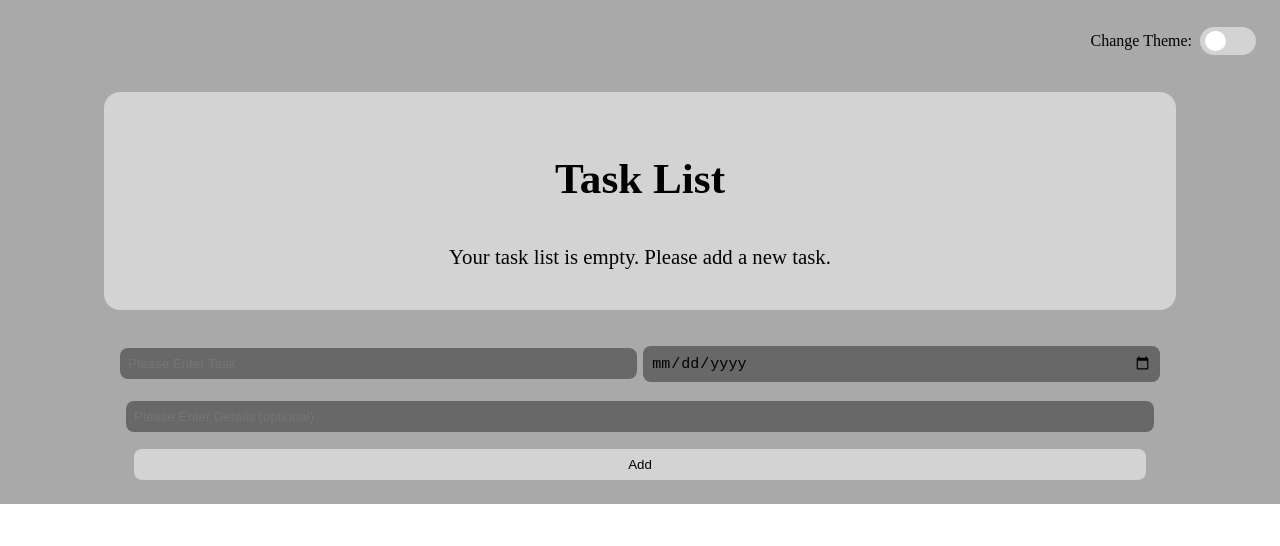
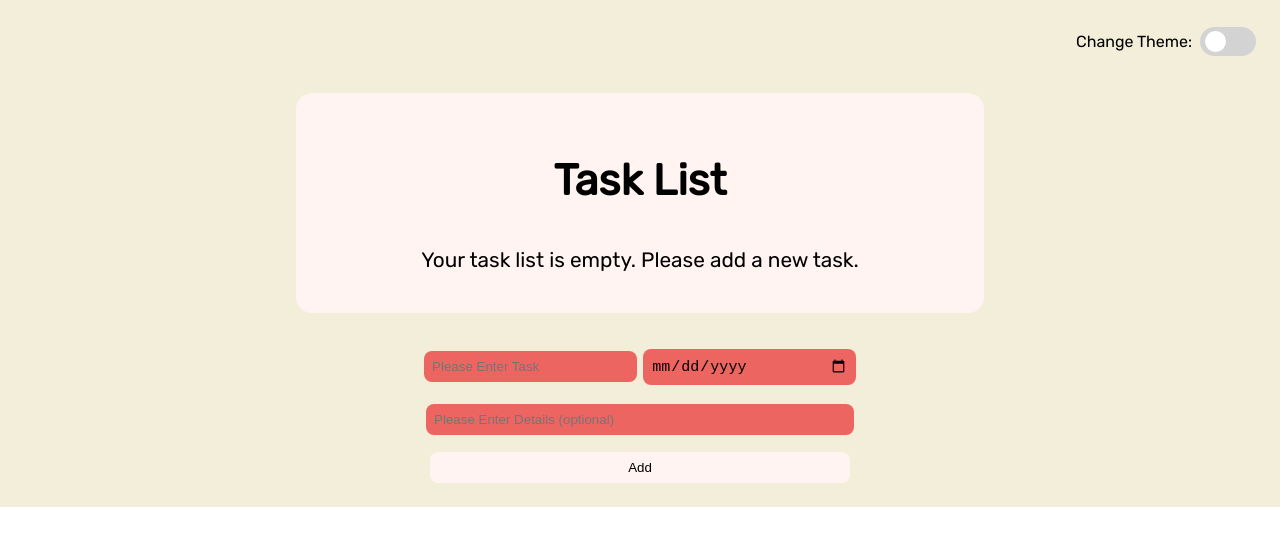
Before and after one commit to MSkibicki/react-hooks-context-project, a React (Create React App) app: page / in a window 1280 px wide. Shown: the top 546 px of the page. Built offline with nearby package versions, Linux system fonts and the light colour scheme.

Commit message:
update light theme styling

```diff
--- a/src/contexts/ModeContext.js
+++ b/src/contexts/ModeContext.js
@@ -14,10 +14,10 @@ class ModeContextProvider extends Component {
       height: "min-content"
     },
     light: {
-      body: "darkgray",
-      menu: "lightgray",
-      taskDetails: "#d3d3d3",
-      li: "#686868",
+      body: "#f3eed9",
+      menu: "#fff4f1",
+      taskDetails: "#fff4f1",
+      li: "#ed6560",
       color: "black",
       height: "min-content"
     }
--- a/src/index.css
+++ b/src/index.css
@@ -1,7 +1,10 @@
+@import url('https://fonts.googleapis.com/css?family=Rubik&display=swap');
+
 body {
   margin: 0;
   padding: 0;
   height: 100%;
+  font-family: 'Rubik', sans-serif;
 }
 
 .app-body {
@@ -10,7 +13,7 @@ body {
 }
 
 .app-content {
-  width: 85%;
+  width: 55%;
   margin: 0 auto;
   text-align: center;
 }
@@ -50,28 +53,35 @@ body {
   word-wrap: break-word;
 }
 
+form {
+  width: 65%;
+  margin: 0 auto;
+}
+
 .name {
   width: 33%;
   font-weight: bold;
 }
 
 ul {
+  width: 80%;
   padding: 0 0.5rem;
+  margin: 0 auto;
 }
 
 li {
   list-style: none;
-  margin: 0.5rem;
+  margin: 1rem 0.5rem;
   padding: 0.3rem;
   border-radius: 0.6rem;
 }
 
-li:hover {
-  opacity: 0.6;
+span {
+  cursor: pointer;
 }
 
-span {
-  cursor: pointer;
+span:hover {
+  color: #fff4f1;
 }
 
 input[type="text"] {
@@ -79,7 +89,7 @@ input[type="text"] {
   border: 0;
   border-radius: 0.5rem;
   margin: 0.6rem 0.2rem;
-  width: 46%;
+  width: 43%;
 }
 
 input[type="date"] {
@@ -87,7 +97,7 @@ input[type="date"] {
   border: 0;
   border-radius: 0.5rem;
   margin: 0.6rem 0.2rem;
-  width: 46%;
+  width: 43%;
   font-size: 0.94rem;
   cursor: pointer;
 }
@@ -98,7 +108,7 @@ input[type="submit"] {
   padding: 0.5rem;
   border: 0;
   border-radius: 0.5rem;
-  width: 93%;
+  width: 92%;
   cursor: pointer;
 }
 
@@ -107,7 +117,7 @@ input[type="submit"]:hover {
 }
 
 input[type="text"].input-details {
-  width: 93%;
+  width: 90%;
 }
 
 .switch {
```
